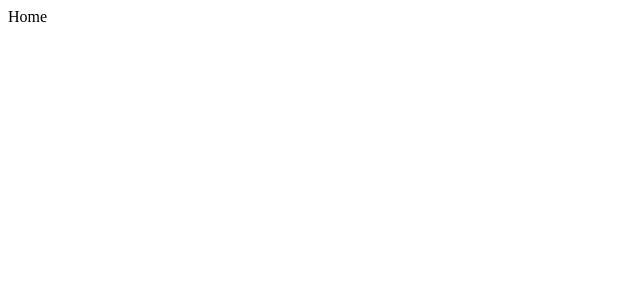
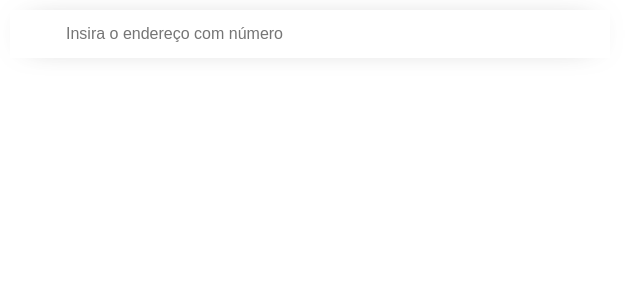
Before and after one commit to MatthausZillig/ze_delivery, a React app: page / in a window 1280 px wide. Shown: the top 300 px of the page, without its empty margins (0-640 px from the left). Built offline with nearby package versions, Linux system fonts and the light colour scheme.

Commit message:
feature: inputSearch component creation

```diff
--- a/src/App.js
+++ b/src/App.js
@@ -1,7 +1,7 @@
 import React from 'react';
 import { Route, Switch } from 'react-router-dom';
 import Client from './graphql/Client';
-import Home from './pages/Home';
+import Home from './pages/HomePage';
 import ProductPage from './pages/ProductPage';
 import { ApolloProvider } from '@apollo/client';
 
--- /dev/null
+++ b/src/components/ui/InputSearch.js
@@ -0,0 +1,43 @@
+import React from 'react';
+import styled from 'styled-components';
+
+const InputContainer = styled.div`
+  width: 600px;
+  display: flex;
+  align-items: center;
+  box-shadow: 0px 0px 31px -19px rgba(0, 0, 0, 0.62);
+  margin: 10px;
+
+  input {
+    width: 100%;
+    height: 48px;
+    font-weight: lighter;
+    box-sizing: border-box;
+    color: rgb(51, 51, 51);
+    background-color: rgb(255, 255, 255);
+    line-height: 20px;
+    padding-right: 20px;
+    z-index: 1;
+    padding-left: 56px;
+    font-size: 16px;
+    border-radius: 8px;
+    border: none;
+    margin: auto;
+    outline: none;
+  }
+`;
+
+export const InputSearch = () => {
+  return (
+    <InputContainer>
+      <input
+        id="inputSearch"
+        type="text"
+        name="input-search"
+        placeholder="Insira o endereço com número"
+        autocapitalize="none"
+        autocomplete="off"
+      ></input>
+    </InputContainer>
+  );
+};
--- /dev/null
+++ b/src/index.css
@@ -0,0 +1,15 @@
+body {
+  margin: 0;
+  font-family: 'Roboto Condensed', sans-serif;
+  -webkit-font-smoothing: antialiased;
+  -moz-osx-font-smoothing: grayscale;
+}
+
+a {
+  text-decoration: none;
+  color: black;
+}
+
+* {
+  box-sizing: border-box;
+}
--- a/src/index.html
+++ b/src/index.html
@@ -3,7 +3,7 @@
   <head>
     <meta charset="UTF-8" />
     <meta name="viewport" content="width=device-width, initial-scale=1.0" />
-		<title>Document</title>
+    <title>Quero Trabalhar na Zé Delivery!</title>
   </head>
   <body>
     <div id="app"></div>
--- a/src/index.js
+++ b/src/index.js
@@ -2,6 +2,7 @@ import React from 'react';
 import ReactDOM from 'react-dom';
 import { Router } from 'react-router';
 import { createBrowserHistory } from 'history';
+import './index.css';
 import App from './App';
 
 const history = createBrowserHistory();
--- a/src/pages/Home.js
+++ /dev/null
@@ -1,7 +0,0 @@
-import React from 'react';
-
-const Home = () => {
-  return <div>Home</div>;
-};
-
-export default Home;
--- /dev/null
+++ b/src/pages/HomePage.js
@@ -0,0 +1,8 @@
+import React from 'react';
+import { InputSearch } from '../components/ui/InputSearch';
+
+const Home = () => {
+  return <InputSearch />;
+};
+
+export default Home;
```
Also changed, not shown: src/components/generic/grid/breakpoints.js (added, +20 -0 lines), src/components/generic/grid/grid.js (added, +48 -0 lines), src/components/generic/navbar/navbar.js (added, +15 -0 lines), src/components/generic/navbar/styles.js (added, +19 -0 lines), src/components/generic/text/text.js (added, +13 -0 lines). Lines whose indentation alone changed are shown as unchanged.
